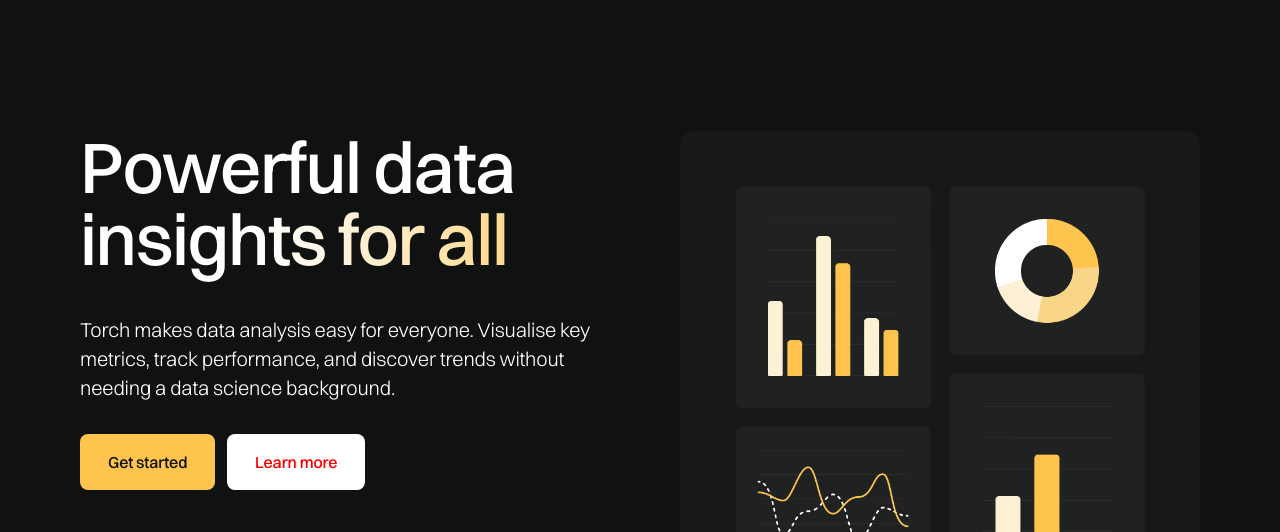
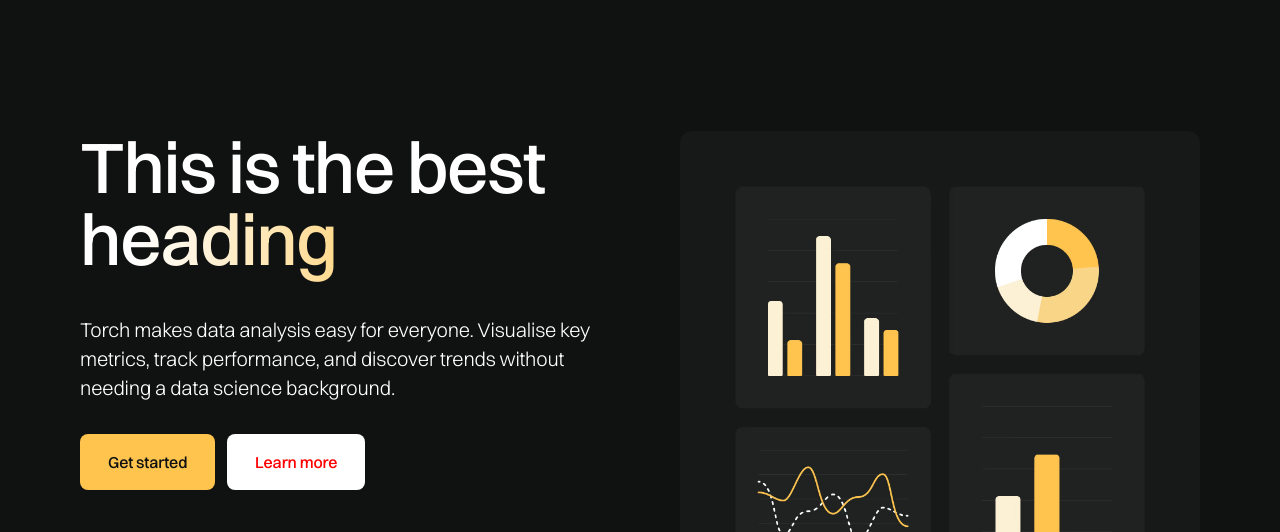
Before and after one commit to FlowNick/nicklas-phase1-activity, a plain HTML site: page index.html in a window 1280 px wide. Shown: the part 111-643 px from the top of the page. Drawn offline with nearby package versions, Linux system fonts and the light colour scheme.

Commit message:
Changed heading on home page

```diff
--- a/index.html
+++ b/index.html
@@ -54,7 +54,7 @@
     <div class="container-large">
       <div class="header-layout">
         <div class="header-content">
-          <h1 data-w-id="05c97b58-b1ac-eabe-afbc-3861dce3b03f" style="-webkit-transform:translate3d(0, 24px, 0) scale3d(1, 1, 1) rotateX(0) rotateY(0) rotateZ(0) skew(0, 0);-moz-transform:translate3d(0, 24px, 0) scale3d(1, 1, 1) rotateX(0) rotateY(0) rotateZ(0) skew(0, 0);-ms-transform:translate3d(0, 24px, 0) scale3d(1, 1, 1) rotateX(0) rotateY(0) rotateZ(0) skew(0, 0);transform:translate3d(0, 24px, 0) scale3d(1, 1, 1) rotateX(0) rotateY(0) rotateZ(0) skew(0, 0);opacity:0" class="heading extra-large"><span class="text-gradient-overlay">Powerful data insights for all</span></h1>
+          <h1 data-w-id="05c97b58-b1ac-eabe-afbc-3861dce3b03f" style="-webkit-transform:translate3d(0, 24px, 0) scale3d(1, 1, 1) rotateX(0) rotateY(0) rotateZ(0) skew(0, 0);-moz-transform:translate3d(0, 24px, 0) scale3d(1, 1, 1) rotateX(0) rotateY(0) rotateZ(0) skew(0, 0);-ms-transform:translate3d(0, 24px, 0) scale3d(1, 1, 1) rotateX(0) rotateY(0) rotateZ(0) skew(0, 0);transform:translate3d(0, 24px, 0) scale3d(1, 1, 1) rotateX(0) rotateY(0) rotateZ(0) skew(0, 0);opacity:0" class="heading extra-large"><span class="text-gradient-overlay">This is the best heading</span></h1>
           <div class="spacer-32"></div>
           <p data-w-id="05c97b58-b1ac-eabe-afbc-3861dce3b041" style="-webkit-transform:translate3d(0, 24px, 0) scale3d(1, 1, 1) rotateX(0) rotateY(0) rotateZ(0) skew(0, 0);-moz-transform:translate3d(0, 24px, 0) scale3d(1, 1, 1) rotateX(0) rotateY(0) rotateZ(0) skew(0, 0);-ms-transform:translate3d(0, 24px, 0) scale3d(1, 1, 1) rotateX(0) rotateY(0) rotateZ(0) skew(0, 0);transform:translate3d(0, 24px, 0) scale3d(1, 1, 1) rotateX(0) rotateY(0) rotateZ(0) skew(0, 0);opacity:0" class="paragraph large">Torch makes data analysis easy for everyone. Visualise key metrics, track performance, and discover trends without needing a data science background.</p>
           <div class="spacer-32"></div>
```
